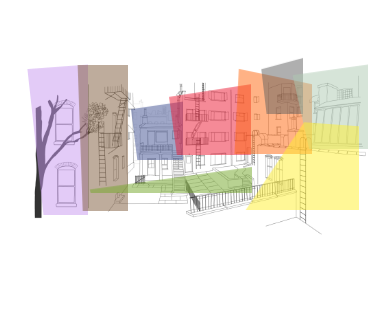
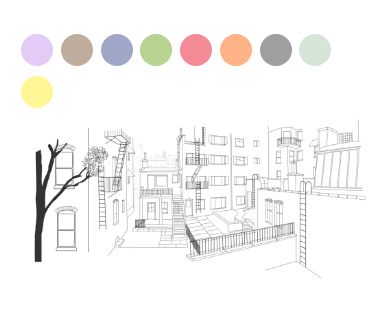
Before and after one commit to jokedewinter/rearwindow, a PHP site: page / in a window 390 px wide. Shown: the part 80-398 px from the top of the page. Run offline with PHP 8.4, Linux system fonts and the light colour scheme.

Commit message:
Narrow viewport magic

```diff
--- a/css/screen.css
+++ b/css/screen.css
@@ -109,11 +109,11 @@ img {
 	position: relative;
 }
 
-.rearwindow__areas {
-	height: 2.5em;
+.rearwindow__images {
+	position: relative;
 }
 
-.rearwindow__courtyard {
+.rearwindow__images-courtyard {
 	width: 100%;
 	z-index: 90;
 	position: relative;
@@ -136,7 +136,6 @@ ul {
 	display: block;
 	height: 0;
 	opacity: 0;
-
 	position: relative;
 	z-index: 95;
 }
@@ -150,6 +149,116 @@ ul {
 
 }
 
+
+/**
+ * -------------------------------------------------------------------------------------------------
+ * Experiment - Hit areas narrow viewport
+ * -------------------------------------------------------------------------------------------------
+ */
+
+@media screen and ( max-width: 599px ) {
+
+
+	.rearwindow__images {
+		width: 100%;
+		position: relative;
+	}
+
+	.rearwindow__images a {
+		width: 2em;
+		height: 2em;
+		margin: 0.1em;
+		border-radius: 50%;
+		display: inline-block;
+	}
+
+	.blue { background: #9FA7C8; }
+	.brown { background: #BEAC9C; }
+	.green { background: #B8D292; }
+	.grey { background: #A09E9E; }
+	.mint { background: #D6E4D8; }
+	.orange { background: #FFB285; }
+	.purple { background: #E3CBF7; }
+	.red { background: #F58A97; }
+	.yellow { background: #FFF796; }
+
+
+
+}
+
+/**
+ * -------------------------------------------------------------------------------------------------
+ * Experiment - Target styles narrow viewport
+ * -------------------------------------------------------------------------------------------------
+ */
+
+@media screen and ( max-width: 599px ) {
+
+
+	.rearwindow__areas li {
+
+		background-position-y: 3em;
+		background-position-x: center;
+		background-repeat: no-repeat;
+
+	}
+
+.rearwindow__areas li:target {
+
+		height: 400px;
+
+		width: 100%;
+}
+
+	#purple {
+		background-image: url('../images/sections/purple.png');
+	}
+
+	#brown {
+		background-image: url('../images/sections/brown.png');
+	}
+
+	#blue {
+		background-image: url('../images/sections/blue.png');
+	}
+
+	#green {
+		background-image: url('../images/sections/green.png');
+	}
+
+	#red {
+		background-image: url('../images/sections/red.png');
+	}
+
+	#orange {
+		background-image: url('../images/sections/orange.png');
+	}
+
+	#grey {
+		background-image: url('../images/sections/grey.png');
+	}
+
+	#mint {
+		background-image: url('../images/sections/mint.png');
+	}
+
+	#yellow {
+		background-image: url('../images/sections/yellow.png');
+	}
+}
+
+
+/**
+ * -------------------------------------------------------------------------------------------------
+ * Experiment - Target styles wide viewport
+ * -------------------------------------------------------------------------------------------------
+ */
+
+@media screen and (min-width: 600px ) {
+
+.rearwindow__areas {
+	height: 2.5em;
+}
 #purple {
 	width: 17.578125%;
 	background-color: #E3CBF7;
@@ -204,11 +313,15 @@ ul {
 	background-color: #FFF796;
 }
 
+}
+
 /**
  * -------------------------------------------------------------------------------------------------
- * Experiment - Hit areas
+ * Experiment - Hit areas wide viewport
  * -------------------------------------------------------------------------------------------------
  */
+
+@media screen and (min-width: 600px ) {
 
 	/* Percentages for top do not seem to work, so margin-top is called to the rescue. */
 	.rearwindow__images a {
@@ -292,3 +405,4 @@ ul {
 		margin-top: 25.5%;
 		background: url('../images/colours/yellow.png') no-repeat;
 	}
+}
--- a/index.php
+++ b/index.php
@@ -50,9 +50,10 @@
 				<a class="grey" href="#grey"></a>
 				<a class="mint" href="#mint"></a>
 				<a class="yellow" href="#yellow"></a>
+
+				<img class="rearwindow__images-courtyard" src="images/courtyard.png" alt="">
 			</div>
 
-			<img class="rearwindow__courtyard" src="images/courtyard.png" alt="">
 		</section>
 
 	</main><!-- /#main -->
```
Lines whose indentation alone changed are shown as unchanged.
